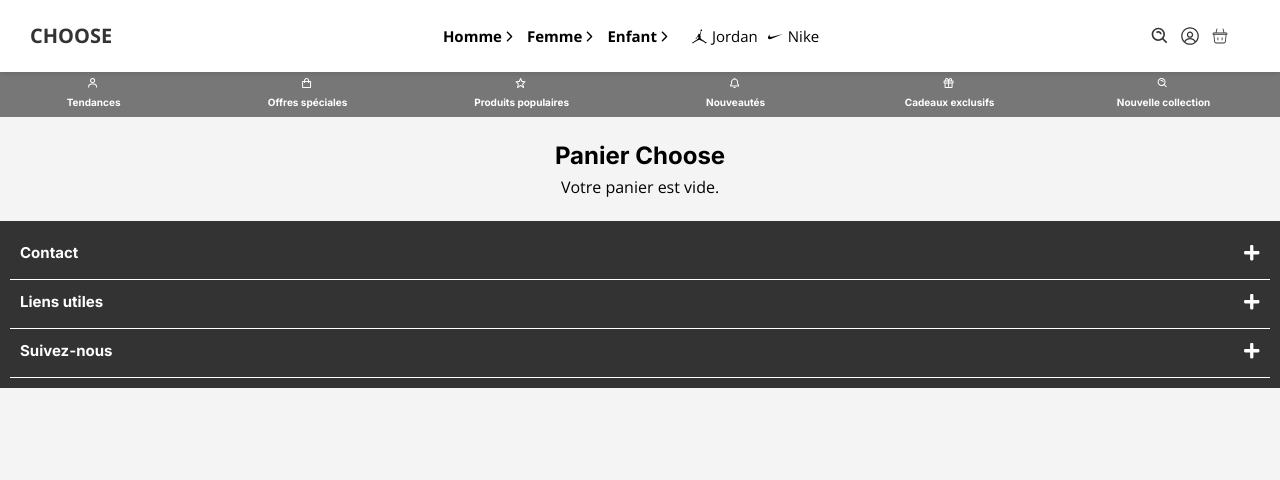
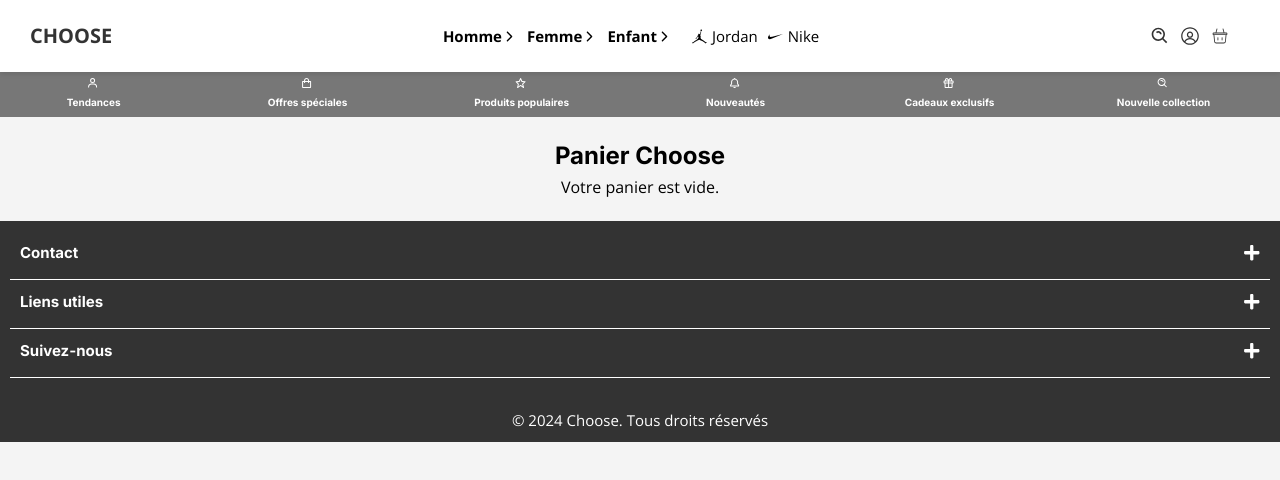
Before and after one commit to BrahimCodeA/Chooser-App, a React (Vite) app in the folder frontend/: page /cart in a window 1280 px wide. Shown: the top 480 px of the page. Built offline with nearby package versions, Linux system fonts and the light colour scheme.

Commit message:
add footer-bottom copyright

```diff
--- a/frontend/src/components/Footer/Footer.tsx
+++ b/frontend/src/components/Footer/Footer.tsx
@@ -5,6 +5,7 @@ import { footerDatas } from "../../constants/footerData";
 
 export default function Footer() {
   const [activeSection, setActiveSection] = useState<string | null>(null);
+  const date = new Date();
 
   const handleToggleSection = (section: string) => {
     setActiveSection((prev) => (prev === section ? null : section));
@@ -24,6 +25,10 @@ export default function Footer() {
           </FooterSection>
         ))}
       </div>
+
+      <div className="footer-bottom">
+        <p>&copy; {date.getFullYear()} Choose. Tous droits réservés</p>
+      </div>
     </footer>
   );
 }
```
